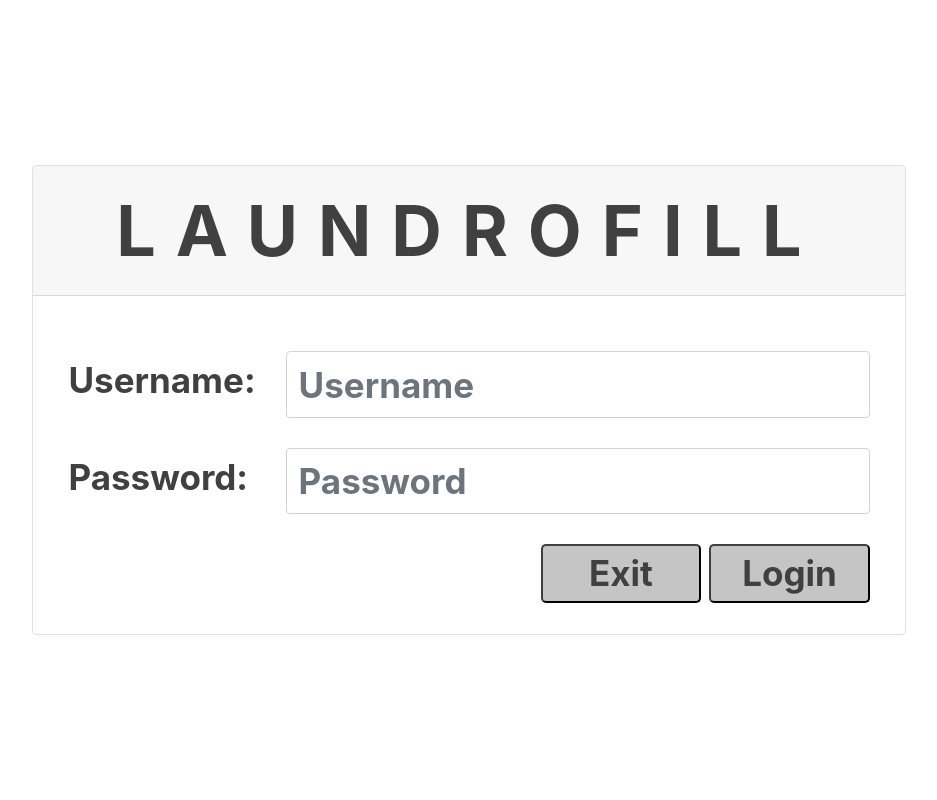
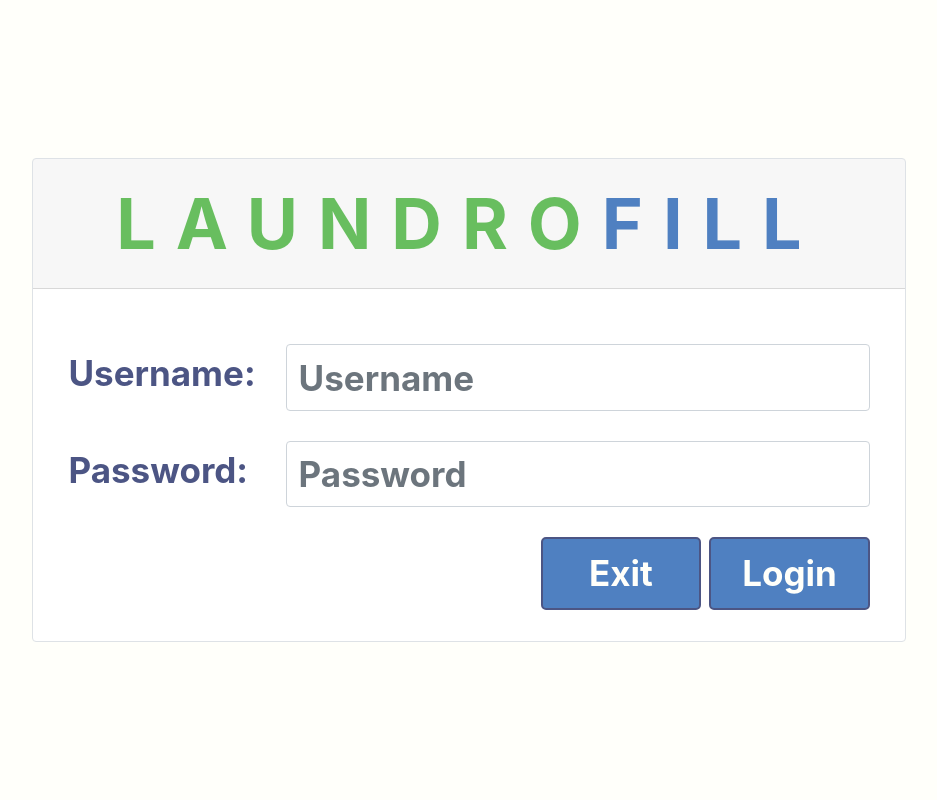
Before and after one commit to jancyrusm/display-laudrofill, a PHP site: page / in a window 1280 px wide. Shown: the whole page, without its empty margins (156-1093 px from the left). Run offline with PHP 8.4, Linux system fonts and the light colour scheme.

Commit message:
SCM 06-14 final

```diff
--- a/ADMIN/index.php
+++ b/ADMIN/index.php
@@ -17,7 +17,7 @@
                <div class="card border">
                 <div class="card-header text-center">
                     <div class="main-header">
-                        <span>LAUNDROFILL</span>
+                        <span class="mh-left">LAUNDRO</span><span class="mh-right">FILL</span>
                     </div>
                 </div>
                 <div class="card-body"></div>
@@ -62,7 +62,7 @@
             <div class="card border">
                 <div class="card-header text-center">
                     <div class="main-header">
-                        <span>LAUNDROFILL</span>
+                        <span class="mh-left">LAUNDRO</span><span class="mh-right">FILL</span>
                     </div>
                 </div>
                 <div class="card-body"></div>
@@ -115,7 +115,7 @@
             <div class="card border">
                 <div class="card-header text-center">
                     <div class="main-header">
-                        <span>LAUNDROFILL</span>
+                        <span class="mh-left">LAUNDRO</span><span class="mh-right">FILL</span>
                     </div>
                     <div class="sub-header">
                         <span>EDIT PRODUCTS</span>
@@ -163,7 +163,7 @@
             <div class="card border">
                 <div class="card-header text-center">
                     <div class="main-header">
-                        <span>LAUNDROFILL</span>
+                        <span class="mh-left">LAUNDRO</span><span class="mh-right">FILL</span>
                     </div>
                     <div class="sub-header">
                         <span>PRODUCT </span><span id="product_id"></span>
@@ -254,7 +254,7 @@
             <div class="card border">
                 <div class="card-header text-center">
                     <div class="main-header">
-                        <span>LAUNDROFILL</span>
+                        <span class="mh-left">LAUNDRO</span><span class="mh-right">FILL</span>
                     </div>
                     <div class="sub-header">
                         <span>TRANSACTION HISTORY</span>
@@ -322,7 +322,7 @@
             <div class="card border">
                 <div class="card-header text-center">
                     <div class="main-header">
-                        <span>LAUNDROFILL</span>
+                        <span class="mh-left">LAUNDRO</span><span class="mh-right">FILL</span>
                     </div>
                     <div class="sub-header">
                         <span>REPORTS</span>
@@ -347,6 +347,54 @@
                                     </div>
                                    </td>
 
+                                   <td class="w-25">
+                                    <div class="box" id="option_btn_reports_monitoring">
+                                        <span id="option_btn_reports_monitoring" class="w-100 text-wrap">MONITORING</span>
+                                    </div>
+                                   </td>
+
+                                </tr>
+                            </table>
+                        </div>
+                    </div>
+                </div>
+            </div>
+        </div>
+
+        <!-- PAGE 2.4:   -->
+        <div id="page_monitoring" class="page hidden" style="width:100%; height:100vh;">
+            <div style="width: 100%; margin:auto;">
+                <button class="btn_back" style="width: 10%;" > < </button>
+            </div>
+            <div class="d-flex justify-content-center align-items-center" style="width:100%; gap:20px;">
+            <div class="card border">
+                <div class="card-header text-center">
+                    <div class="main-header">
+                        <span class="mh-left">LAUNDRO</span><span class="mh-right">FILL</span>
+                    </div>
+                    <div class="sub-header">
+                        <span>REPORTS</span>
+                    </div>
+
+                </div>
+                <div class="card-body"></div>
+                    <div class="card-form">
+                        <div class="form-group">
+                            <table class="table-admin-main" style="width:100%;">
+                                <tr>
+                                <div class="progress">
+                                    <label class="product_name1">Product 1</label>
+                                    <div class="progress-bar" role="progressbar" aria-valuenow="0" aria-valuemin="0" aria-valuemax="100"></div>
+                                </div>
+                                <div class="progress">
+                                    <label class="product_name2">Product 2</label>
+                                    <div class="progress-bar" role="progressbar" style="width: 25%" aria-valuenow="25" aria-valuemin="0" aria-valuemax="100"></div>
+                                </div>
+                                <div class="progress">
+                                    <label class="product_name3">Product 3</label>
+                                    <div class="progress-bar" role="progressbar" style="width: 50%" aria-valuenow="50" aria-valuemin="0" aria-valuemax="100"></div>
+                                </div>
+
                                 </tr>
                             </table>
                         </div>
@@ -364,7 +412,7 @@
             <div class="card border">
                 <div class="card-header text-center">
                     <div class="main-header">
-                        <span>LAUNDROFILL</span>
+                        <span class="mh-left">LAUNDRO</span><span class="mh-right">FILL</span>
                     </div>
                     <div class="sub-header">
                         <span id="report_name"></span><span> REPORT</span>
@@ -462,7 +510,7 @@
             <div class="card border">
                 <div class="card-header text-center">
                     <div class="main-header">
-                        <span>LAUNDROFILL</span>
+                        <span class="mh-left">LAUNDRO</span><span class="mh-right">FILL</span>
                     </div>
                     <div class="sub-header">
                         <span>SETTINGS</span>
@@ -504,7 +552,7 @@
             <div class="card border">
                 <div class="card-header text-center">
                     <div class="main-header">
-                        <span>LAUNDROFILL</span>
+                        <span class="mh-left">LAUNDRO</span><span class="mh-right">FILL</span>
                     </div>
                     <div class="sub-header">
                         <span>ACCOUNT SETTINGS</span>
--- a/ADMIN/style.css
+++ b/ADMIN/style.css
@@ -1,19 +1,53 @@
 :root {
-    --font-color: #404040;
-    --font-color-light: #C5C5C5;
-    --btn-color-main: #C5C5C5;
-    --btn-color-hover: #404040;
+    --font-size: 35px;
 
-    --box-bg-color-main: #C5C5C5;
-    --box-bg-color-hover: #404040;
-    --box-color-hover: #fff;
+    --bg-color-body: #FFFFFA;
+    --color-primary-green: #68BE5F;
+    --color-primary-blue: #4F80C1;
+    --color-secondary-blue: #649bce;
+    --color-muted-blue: #4C5584;
+    --color-muted-green: #075C38;
+    --color-primary-white: #FFFFFA;
+    --color-primary-gray: #706868;
+    --color-muted-gray: #c5c5c5;
+
+    --box-bg-color-main: #4F80C1;
+    --box-bg-color-hover: #4C5584;
+    --box-color-hover: #FFFFFA;
+    --box-color-main: #FFFFFA;
+    --font-color-label: #FFFFFA;
+
+    --btn-bg-color-main: #4F80C1;
+    --btn-color-main: #FFFFFA;
+    --btn-bg-color-hover: #4C5584;
+    --btn-color-hover: #FFFFFA;
 
 
     --font-size: 35px;
 }
 
+@font-face {
+    font-family: DelaGothicOne;
+    src: url(fonts/DelaGothicOne.ttf);
+}
+
 body {
     font-size: var(--font-size);
+    background-color: var(--bg-color-body);
+    color: var(--color-muted-blue);
+}
+
+body button {
+    background-color: var(--btn-bg-color-main);
+    border: 2px solid var(--btn-bg-color-hover);
+    color: var(--btn-color-main);
+    padding: 1%;
+}
+
+body button:hover {
+    background-color: var(--btn-bg-color-hover);
+    border: 2px solid var(--btn-bg-color-main);
+    color: var(--btn-color-hover);
 }
 
 .hidden {
@@ -24,14 +58,26 @@ body {
     font-weight: bold;
     align-items: center;
     letter-spacing:20px;
-    color: var(--font-color);
+}
+
+.main-header .mh-left {
+    color: var(--color-primary-green);
+}
+
+.main-header .mh-right {
+    color: var(--color-primary-blue);
 }
 
 .card-header .sub-header {
     font-size: 40px;
     font-weight: bold;
     align-items: center;
-    color: var(--font-color);
+}
+
+.sub-header span {
+    color: var(--color-muted-blue);
+    font-weight: 550;
+    text-transform:capitalize;
 }
 
 
--- a/USER/index.html
+++ b/USER/index.php
@@ -139,7 +139,7 @@
                         <div class="form-group">
                             <table class="table-admin-main" style="width:100%;">
                                 <tr>
-                                    <td class="w-25" colspan="3">
+                                    <td class="w-25" colspan="4">
                                         <div class="box-m" id="" style="margin:3%;">
                                             <span id="" class="w-100 text-wrap">
                                                 Please select your desired volume.
@@ -202,7 +202,7 @@
                         <div class="form-group">
                             <table class="table-admin-main" style="width:100%;">
                                 <tr>
-                                    <td class="w-25" colspan="4">
+                                    <td class="w-25" colspan="3">
                                         <div class="box-m" id="" style="margin:3%;">
                                             <span id="" class="w-100 text-wrap">
                                                 Please select your desired product.
```
Also changed, not shown: other parts of ADMIN/style.css (+47 -5 lines), ADMIN/script.js (+11 -3 lines), USER/data.php (added, +109 -0 lines), USER/script.js (+35 -1 lines).
